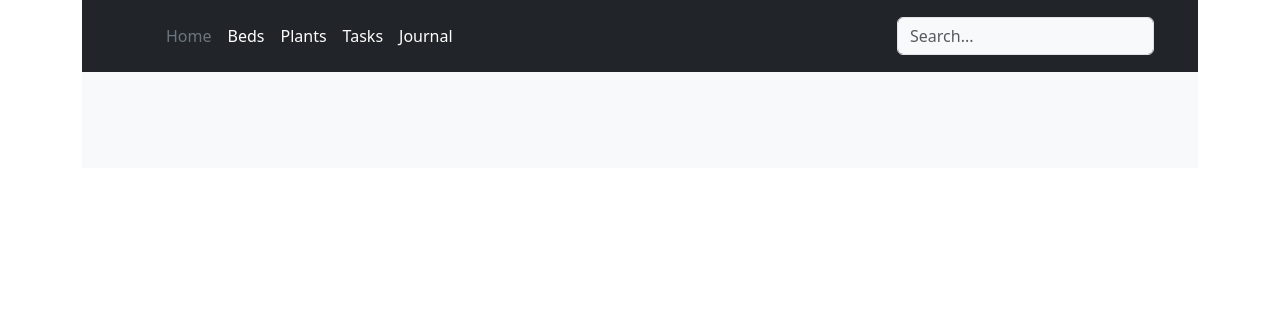
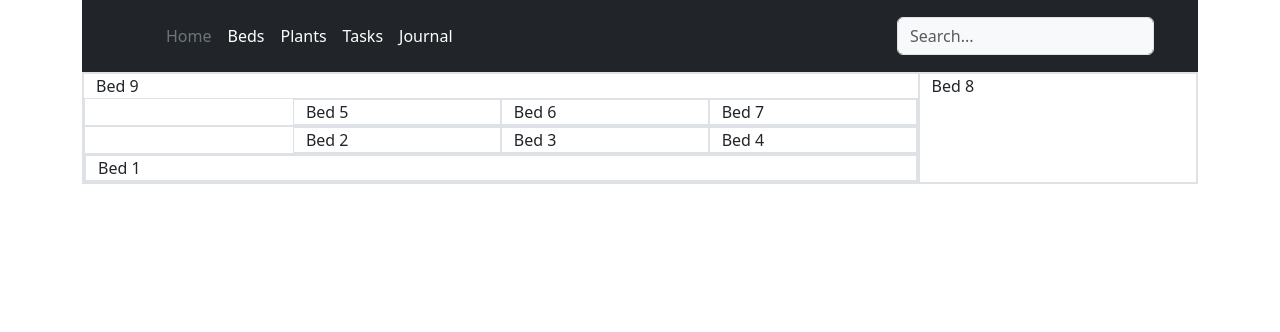
Before and after one commit to kurtwall/newgarden, a Django app: page /beds/ in a window 1280 px wide. Shown: the top 332 px of the page. Run offline with Django 5.2, Linux system fonts and the light colour scheme; data that the repository does not hold is empty.

Commit message:
Add skeletal bed map to use as a bed list

```diff
--- a/plants/templates/plants/bed_list.html
+++ b/plants/templates/plants/bed_list.html
@@ -3,23 +3,48 @@
 
 {% block content %}
 
-    <div class="album py-5 bg-body-tertiary">
-        <div class="container">
-            <div class="row row-cols-1 row-cols-sm-2 row-cols-md-3 g-3">
-                {% for bed in bed_list %}
-                    <div class="col">
-                        <div class="card shadow-sm">
-                            <a href="">
-                                <img class="card-img-top" width="100%" height="225" alt="blah"
-                                     src="{% static "plants/beds.jpg" %}"></a>
-                            <div class="card-body">
-                                <h5 class="card-title">Bed {{ bed.bed }}</h5>
-                                <div class="d-flex justify-content-between align-items-center">
-                                </div>
-                            </div>
-                        </div>
-                    </div>
-                {% endfor %}
+    {#    <div class="album py-5 bg-body-tertiary">#}
+    {#        <div class="container">#}
+    {#            <div class="row row-cols-1 row-cols-sm-2 row-cols-md-3 g-3">#}
+    {#                {% for bed in bed_list %}#}
+    {#                    <div class="col">#}
+    {#                        <div class="card shadow-sm">#}
+    {#                            <a href="{% url 'bed_detail' bed.bed %}">#}
+    {#                                <img class="card-img-top" width="100%" height="225" alt="Picture of traditional and#}
+    {#                                raised beds layed ut in a garden" src="{% static "plants/beds.jpg" %}"></a>#}
+    {#                            <div class="card-body">#}
+    {#                                <h5 class="card-title">Bed {{ bed.bed }}</h5>#}
+    {#                                <div class="d-flex justify-content-between align-items-center">#}
+    {#                                </div>#}
+    {#                            </div>#}
+    {#                        </div>#}
+    {#                    </div>#}
+    {#                {% endfor %}#}
+    {#            </div>#}
+    {#        </div>#}
+    {#    </div>#}
+    <div class="container">
+        <div class="row border">
+            <div class="col-9 border">
+                Bed 9
+                <div class="row border">
+                    <div class="col-3"></div>
+                    <div class="col-3 border">Bed 5</div>
+                    <div class="col-3 border">Bed 6</div>
+                    <div class="col-3 border">Bed 7</div>
+                </div>
+                <div class="row border">
+                    <div class="col-3"></div>
+                    <div class="col-3 border">Bed 2</div>
+                    <div class="col-3 border">Bed 3</div>
+                    <div class="col-3 border">Bed 4</div>
+                </div>
+                <div class="row border">
+                    <div class="col-12 border">Bed 1</div>
+                </div>
+            </div>
+            <div class="col-3 border">
+                Bed 8
             </div>
         </div>
     </div>
--- a/plants/urls.py
+++ b/plants/urls.py
@@ -5,7 +5,7 @@ from plants import views
 urlpatterns = (([
     path("", views.index, name="index"),
     path("beds/", views.BedListView.as_view(), name="bed_list"),
-    path("beds/<bed>/", views.bed_detail_view, name="bed_detail"),
+    path("beds/<int:pk>/", views.BedDetailView.as_view(), name="bed_detail"),
     path("journal/", views.JournalEntryListView.as_view(), name="journalentry_list"),
     path("journal/<int:pk>/", views.JournalEntryDetailView.as_view(), name="journalentry_detail"),
     path("plants/", views.PlantListView.as_view(), name="plant_list"),
--- a/plants/views.py
+++ b/plants/views.py
@@ -8,17 +8,22 @@ class BedListView(ListView):
     template_name = "plants/bed_list.html"
 
 
-def bed_detail_view(request, bed):
-    bed_detail = Planting.objects.filter(bed_id=bed)
-    is_raised = Bed.objects.get(bed=bed).is_raised
-    context = {'bed': bed, 'is_raised': is_raised, 'bed_detail': bed_detail}
-    return render(request, "plants/bed_detail.html", context=context)
+# def bed_detail_view(request, bed):
+#     bed_detail = Planting.objects.filter(bed=bed)
+#     is_raised = Bed.objects.get(bed=bed).is_raised
+#     context = {'bed': bed, 'is_raised': is_raised, 'bed_detail': bed_detail}
+#     return render(request, "plants/bed_detail.html", context=context)
 
 
-# class BedDetailView(DetailView):
-#     model = Planting
-#     template_name = "plants/bed_detail.html"
-#     context_object_name = "bed_detail"
+class BedDetailView(DetailView):
+    model = Planting
+    template_name = "plants/bed_detail.html"
+    context_object_name = "bed_detail"
+
+    def get_context_data(self, **kwargs):
+        context = super().get_context_data(**kwargs)
+        return context
+
 
 
 def index(request):
```
Also changed, not shown: plants/templates/plants/bed_detail.html (+5 -5 lines).
